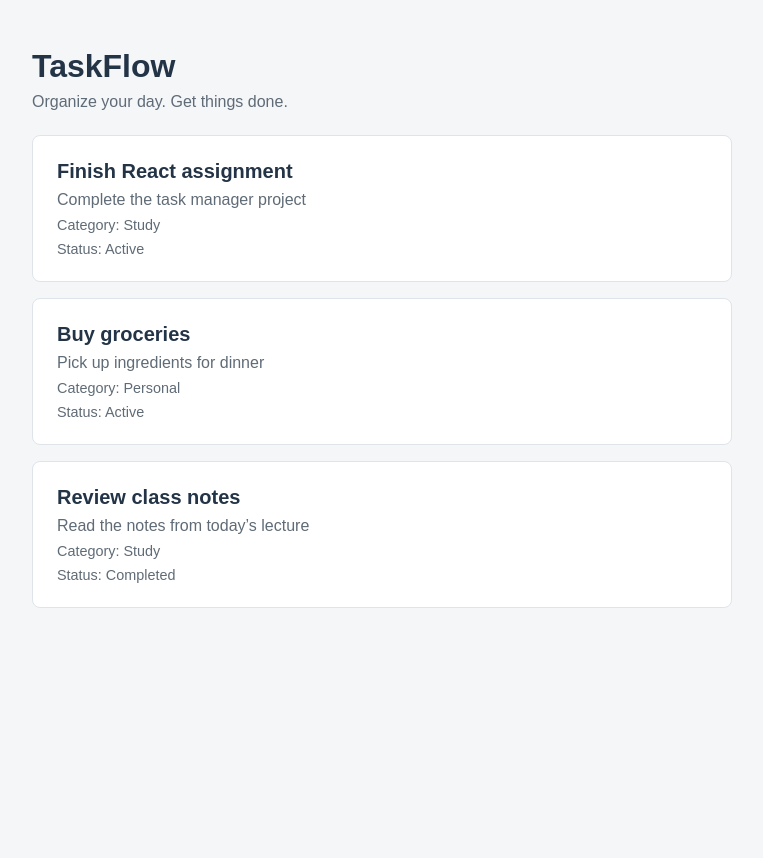
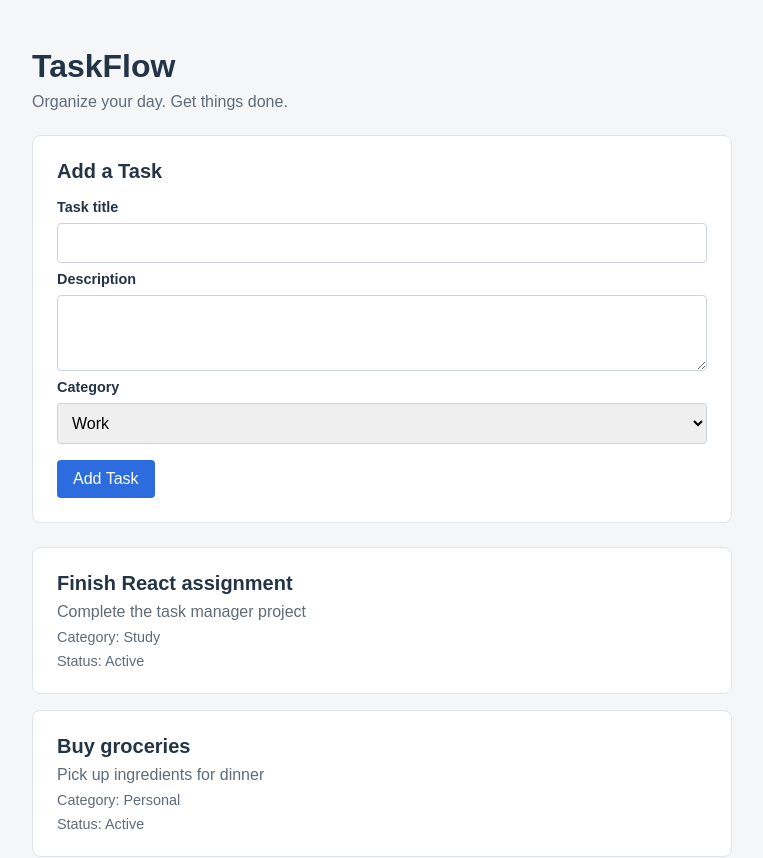
Before and after one commit to samirkhatri9/Taskflow, a React (Vite) app: page / in a window 1280 px wide. Shown: the top 858 px of the page, without its empty margins (258-1021 px from the left). Before the commit the page ends 800 px from the top, so only its background shows below. Built offline with nearby package versions, Linux system fonts and the light colour scheme.

Commit message:
add controlled task creation form

```diff
--- a/src/App.jsx
+++ b/src/App.jsx
@@ -1,9 +1,10 @@
 import { useState } from 'react'
 import Header from './components/Header'
+import TaskForm from './components/TaskForm'
 import TaskList from './components/TaskList'
 
 function App() {
-  const [tasks] = useState([
+  const [tasks, setTasks] = useState([
     {
       id: 1,
       title: 'Finish React assignment',
@@ -27,9 +28,14 @@ function App() {
     },
   ])
 
+  function addTask(newTask) {
+    setTasks([...tasks, newTask])
+  }
+
   return (
     <main className="app-container">
       <Header />
+      <TaskForm onAddTask={addTask} />
       <TaskList tasks={tasks} />
     </main>
   )
--- a/src/components/TaskForm.jsx
+++ b/src/components/TaskForm.jsx
@@ -1,5 +1,67 @@
-function TaskForm() {
-  return <div>Task form will appear here.</div>
+import { useState } from 'react'
+
+function TaskForm({ onAddTask }) {
+  const [title, setTitle] = useState('')
+  const [description, setDescription] = useState('')
+  const [category, setCategory] = useState('Work')
+
+  function handleSubmit(event) {
+    event.preventDefault()
+
+    if (title.trim() === '') {
+      return
+    }
+
+    const newTask = {
+      id: Date.now(),
+      title: title.trim(),
+      description: description.trim(),
+      category: category,
+      completed: false,
+    }
+
+    onAddTask(newTask)
+    setTitle('')
+    setDescription('')
+    setCategory('Work')
+  }
+
+  return (
+    <form className="task-form" onSubmit={handleSubmit}>
+      <h2>Add a Task</h2>
+
+      <label htmlFor="task-title">Task title</label>
+      <input
+        id="task-title"
+        type="text"
+        value={title}
+        onChange={(event) => setTitle(event.target.value)}
+        required
+      />
+
+      <label htmlFor="task-description">Description</label>
+      <textarea
+        id="task-description"
+        value={description}
+        onChange={(event) => setDescription(event.target.value)}
+        rows="3"
+      />
+
+      <label htmlFor="task-category">Category</label>
+      <select
+        id="task-category"
+        value={category}
+        onChange={(event) => setCategory(event.target.value)}
+      >
+        <option value="Work">Work</option>
+        <option value="Personal">Personal</option>
+        <option value="Study">Study</option>
+        <option value="Health">Health</option>
+      </select>
+
+      <button type="submit">Add Task</button>
+    </form>
+  )
 }
 
 export default TaskForm
--- a/src/index.css
+++ b/src/index.css
@@ -27,6 +27,56 @@ body {
 .header p {
   margin: 0;
   color: #5f6b76;
+}
+
+.task-form {
+  display: grid;
+  gap: 8px;
+  margin-bottom: 24px;
+  padding: 24px;
+  background-color: #ffffff;
+  border: 1px solid #dfe4ea;
+  border-radius: 8px;
+}
+
+.task-form h2 {
+  margin: 0 0 8px;
+  font-size: 1.25rem;
+}
+
+.task-form label {
+  font-size: 0.9rem;
+  font-weight: bold;
+}
+
+.task-form input,
+.task-form textarea,
+.task-form select {
+  width: 100%;
+  padding: 10px;
+  border: 1px solid #cbd3dc;
+  border-radius: 4px;
+  font: inherit;
+}
+
+.task-form textarea {
+  resize: vertical;
+}
+
+.task-form button {
+  width: fit-content;
+  margin-top: 8px;
+  padding: 10px 16px;
+  border: 0;
+  border-radius: 4px;
+  background-color: #2d6cdf;
+  color: #ffffff;
+  font: inherit;
+  cursor: pointer;
+}
+
+.task-form button:hover {
+  background-color: #2459b9;
 }
 
 .task-list {
```
